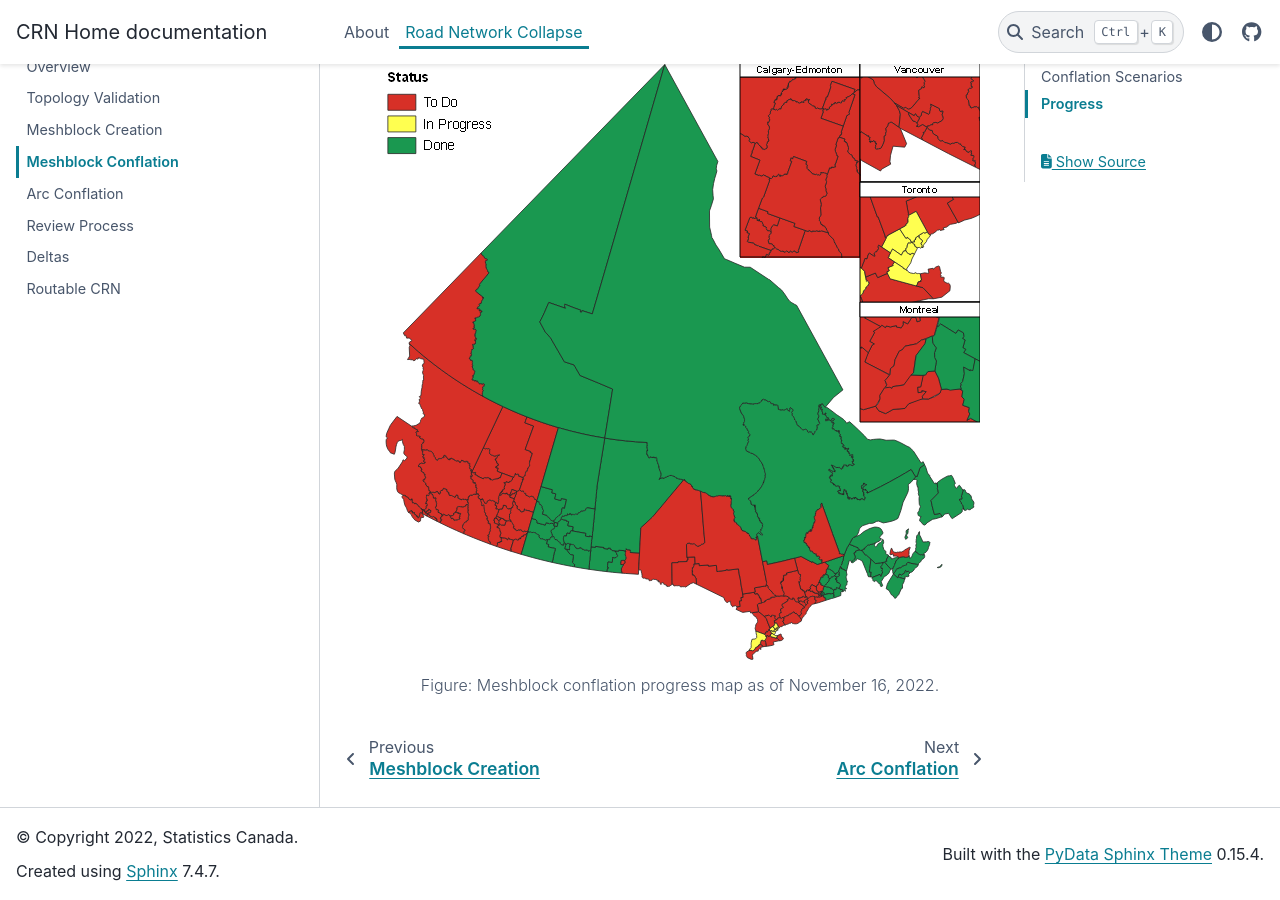
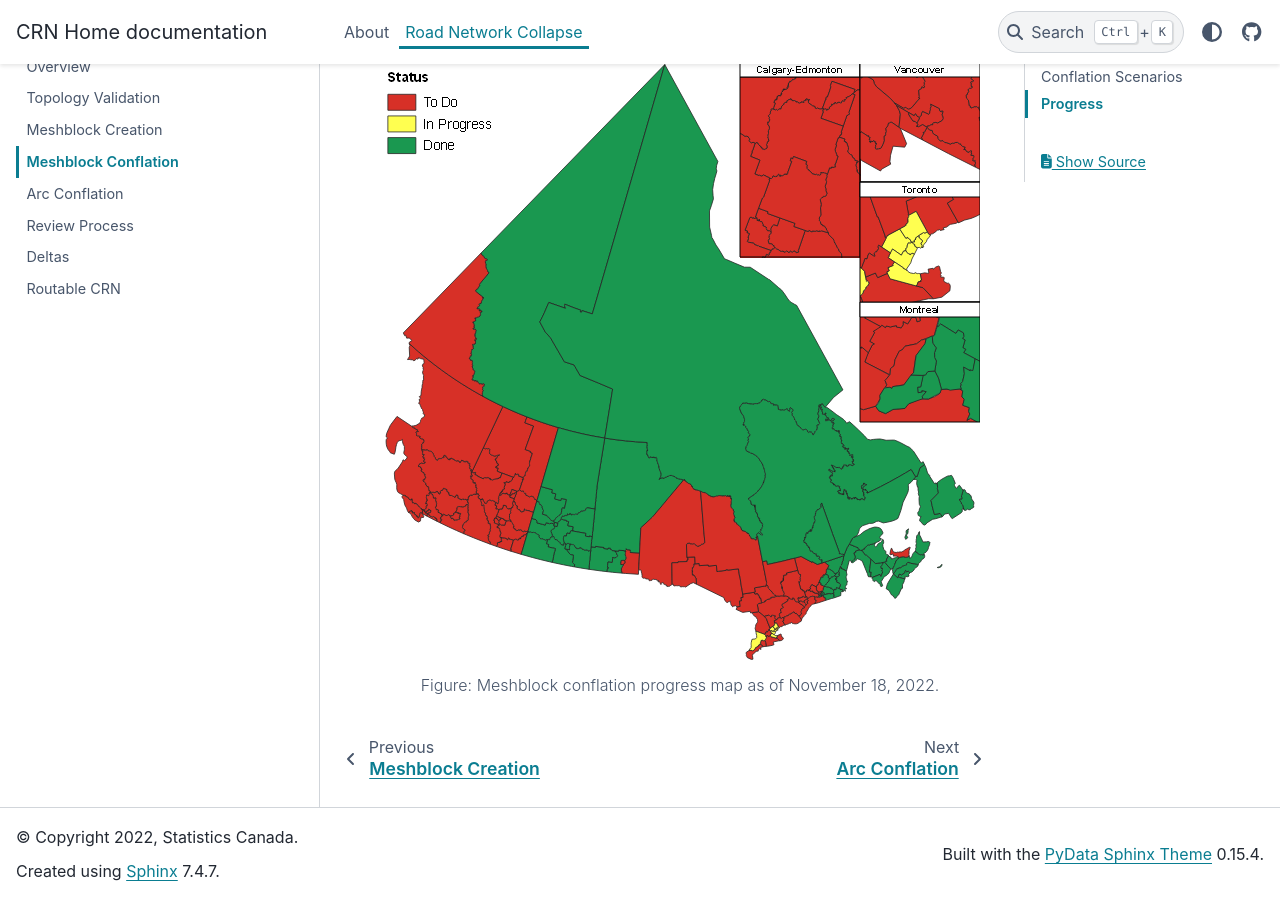
Before and after one commit to StatCan/egp-crn, a Sphinx documentation site: the page built from docs/source/road_network_collapse/meshblock_conflation.rst, in a window 1280 px wide and 900 px high, scrolled down 7284 px. Built offline with Sphinx 7.4.7 and the PyData theme 0.15.4, drawn with Linux system fonts in a browser that asks for light colours.

Commit message:
[1] updated metrics

```diff
--- a/docs/source/road_network_collapse/meshblock_conflation.rst
+++ b/docs/source/road_network_collapse/meshblock_conflation.rst
@@ -205,4 +205,4 @@ Progress
 .. figure:: /source/_static/progress/meshblock_conflation_progress_map.png
     :alt: Meshblock conflation progress map.
 
-    Figure: Meshblock conflation progress map as of November 16, 2022.
+    Figure: Meshblock conflation progress map as of November 18, 2022.
--- a/docs/source/road_network_collapse/meshblock_creation.rst
+++ b/docs/source/road_network_collapse/meshblock_creation.rst
@@ -400,4 +400,4 @@ Progress
 .. figure:: /source/_static/progress/meshblock_creation_progress_map.png
     :alt: Meshblock creation progress map.
 
-    Figure: Meshblock creation progress map as of November 16, 2022.
+    Figure: Meshblock creation progress map as of November 18, 2022.
```
Also changed, not shown: docs/source/_static/progress/meshblock_conflation_progress_map.png, docs/source/_static/progress/meshblock_creation_progress_map.png, 3 other files.
